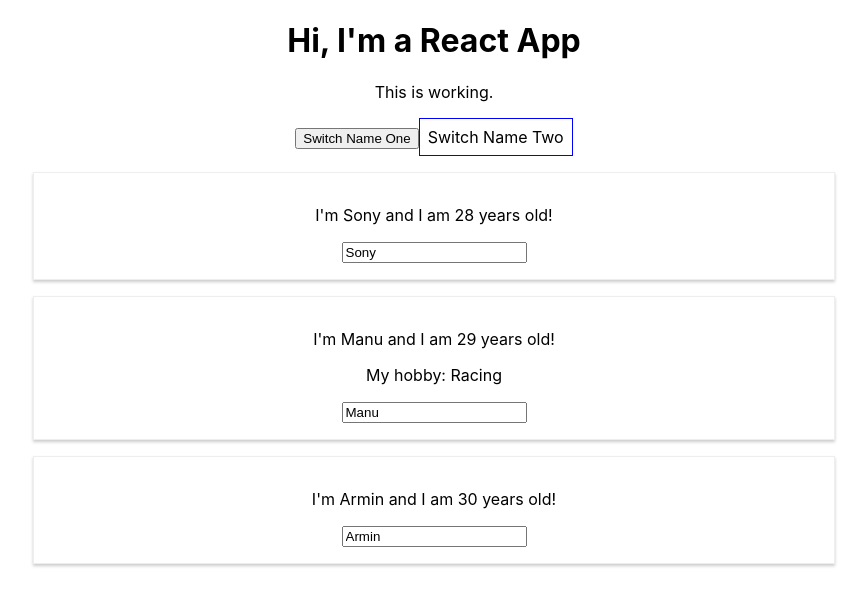
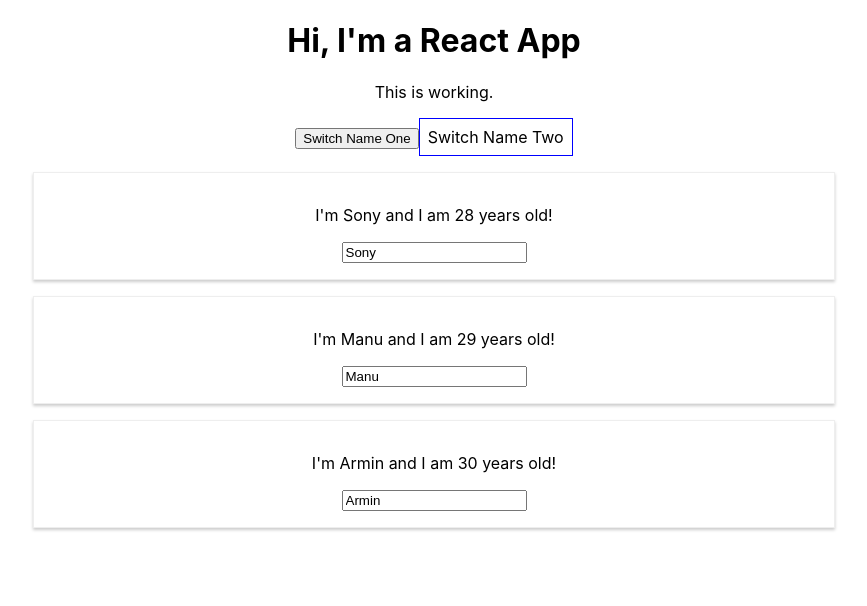
Before and after one commit to bha-demo-apps/react-complete-guide, a React (Create React App) app: page / in a window 1280 px wide. Both pictures are taken after a click on the button "Switch Name Two". Shown: the top 606 px of the page, without its empty margins (206-1073 px from the left). Built offline with nearby package versions, Linux system fonts and the light colour scheme.

Commit message:
Refactor person component

```diff
--- a/src/App.js
+++ b/src/App.js
@@ -57,18 +57,10 @@ class App extends Component {
     if (this.state.showPersons) {
       persons = (
         <div>
-        <Person
-          name={this.state.persons[0].name}
-          age={this.state.persons[0].age} />
-        <Person
-          name={this.state.persons[1].name}
-          age={this.state.persons[1].age}
-          click={this.switchNameHandler.bind(this, 'Maze!')}
-          changed={this.nameChangedHandler} >My hobby: Racing</Person>
-        <Person
-          name={this.state.persons[2].name}
-          age={this.state.persons[2].age} />
-      </div>
+          {this.state.persons.map(person => {
+            return <Person name={person.name} age={person.age} />
+          })}
+        </div>
       );
     }
 
```
